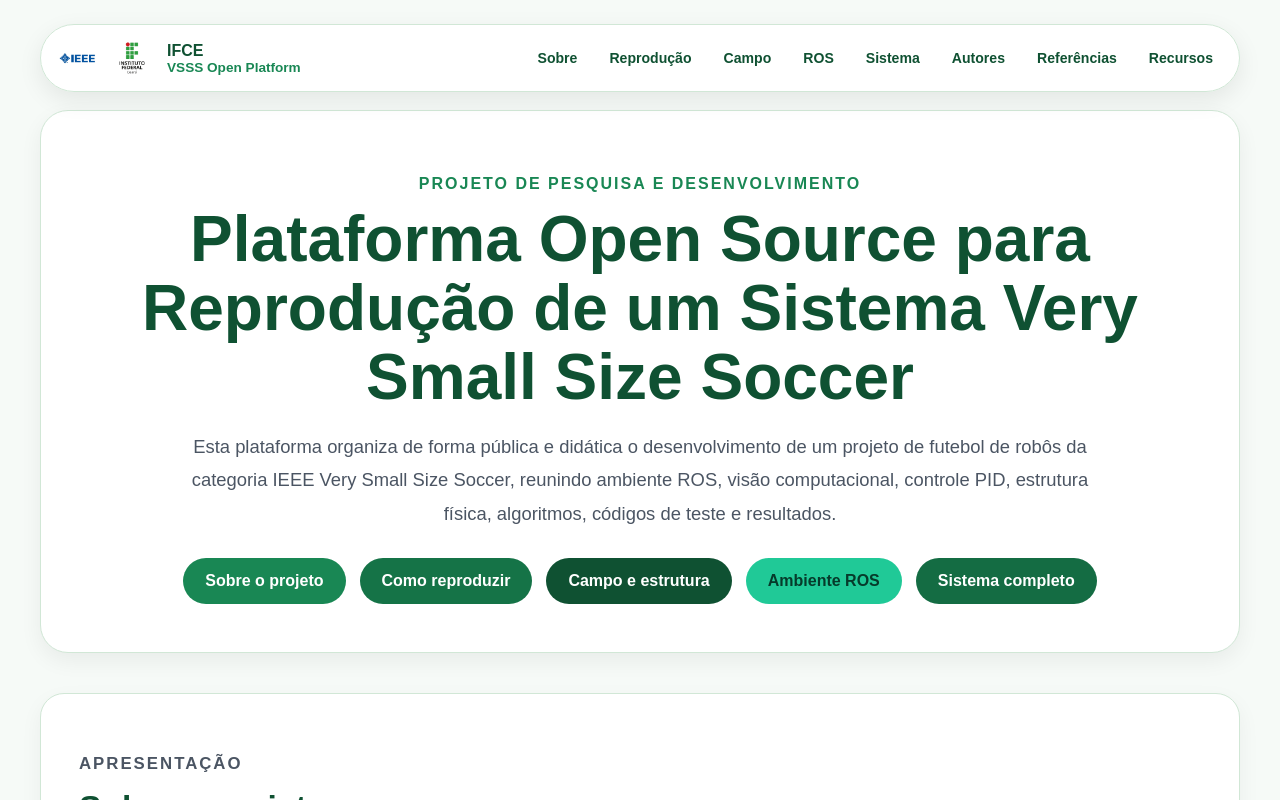
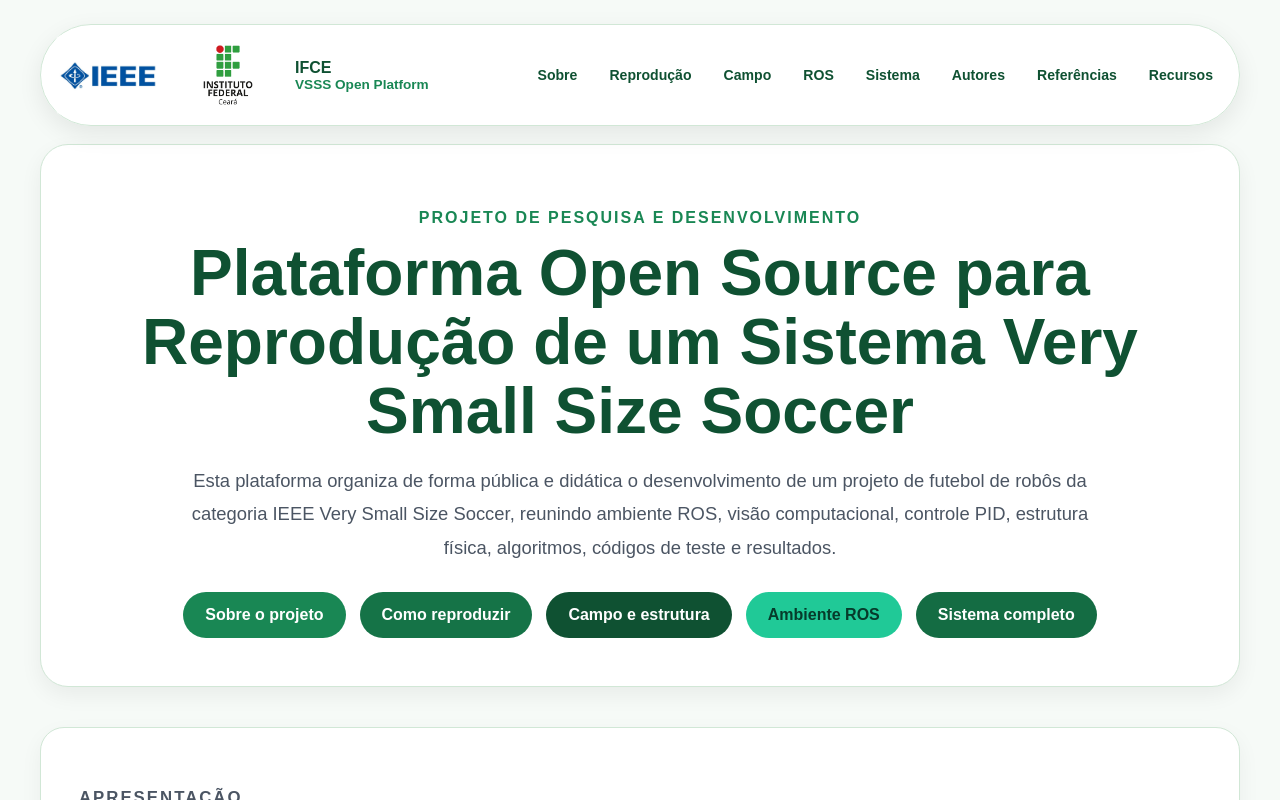
Before and after one commit to cesarauugusto/Categoria-Very-Small-Size-Soccer-IFCE-Sobral, a React (Vite) app in the folder site/: page / in a window 1280 px wide. Shown: the top 800 px of the page. Built offline with nearby package versions, Linux system fonts and the light colour scheme.

Commit message:
Corrige imagens do campo e ambiente ROS no GitHub Pages

```diff
--- a/site/src/App.css
+++ b/site/src/App.css
@@ -491,8 +491,8 @@ body {
 }
 
 .logosCabecalho img {
-  width: 46px;
-  height: 46px;
+  width: 110px;
+  height: 80px;
   object-fit: contain;
   background: white;
   border-radius: 8px;
```
